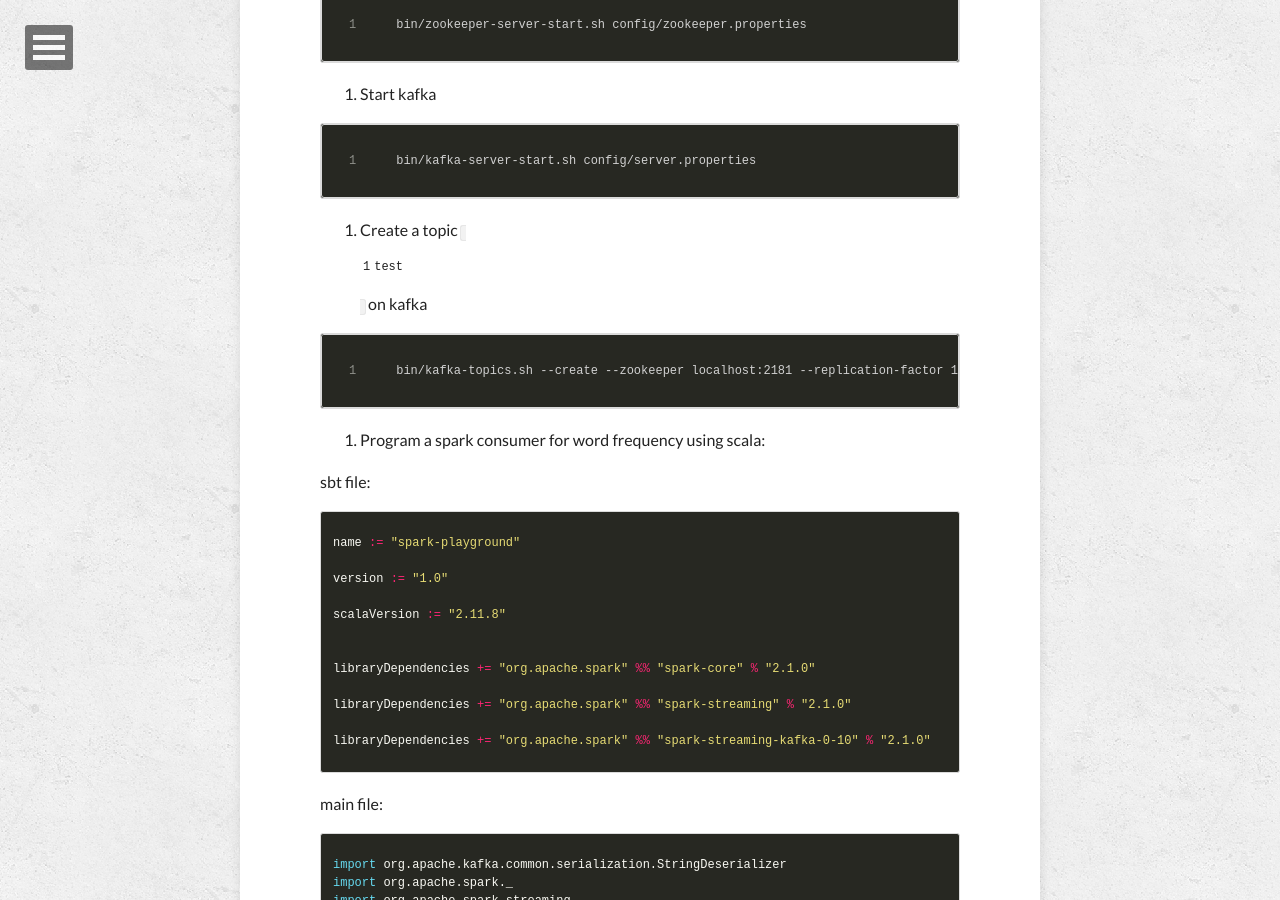
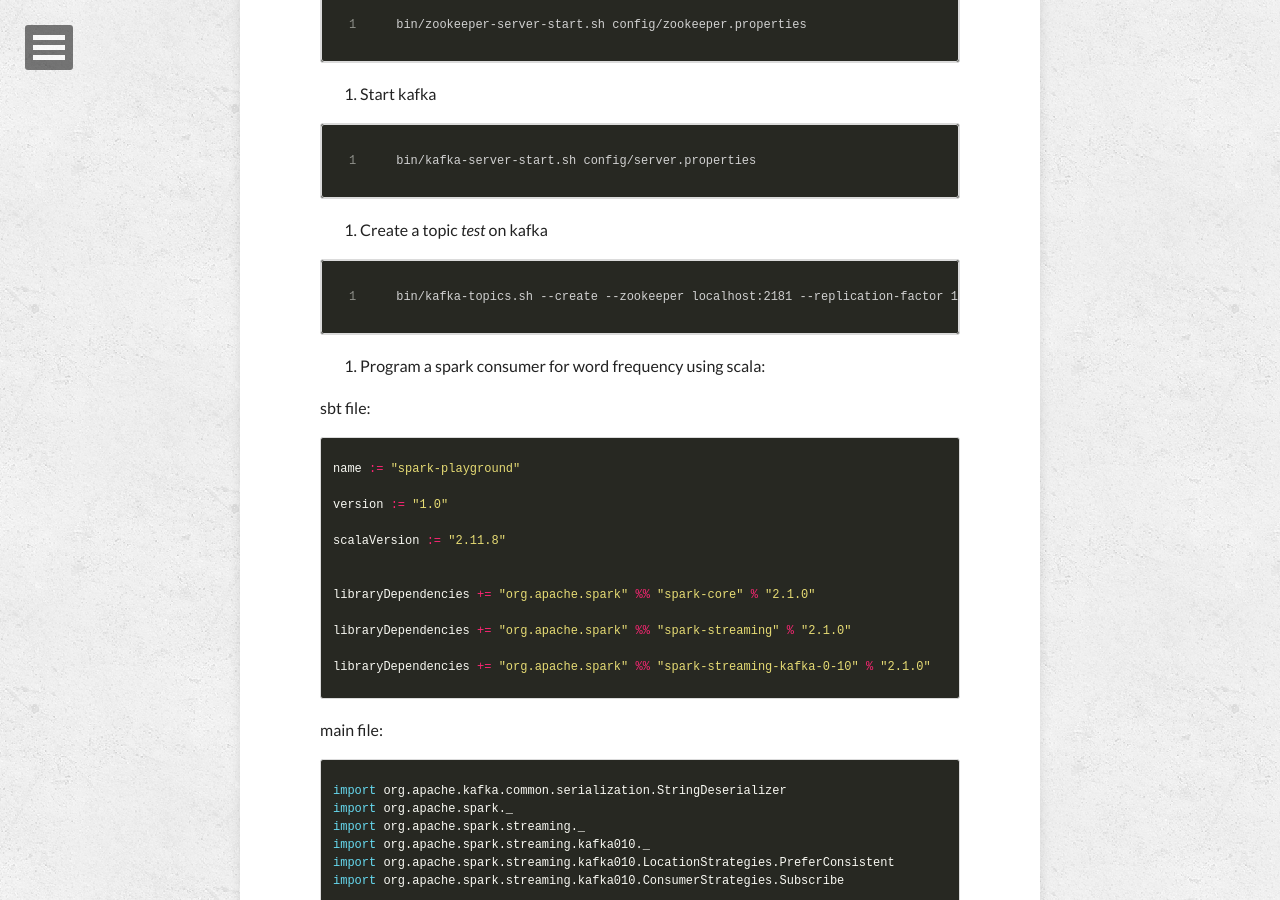
Before and after one commit to visualskyrim/visualskyrim.github.io, a Jekyll site: the page built from _posts/2017-01-23-play-around-with-kafka-and-spark.md, in a window 1280 px wide and 900 px high, scrolled down 1249 px. Built offline with Jekyll 4.4.1, drawn with Linux system fonts in a browser that asks for light colours; nearby versions of some CDN libraries; comment, search, counter and statistics services are not loaded.

Commit message:
Correct some markdown syntax

````diff
--- a/_posts/2017-01-23-play-around-with-kafka-and-spark.md
+++ b/_posts/2017-01-23-play-around-with-kafka-and-spark.md
@@ -50,7 +50,7 @@ bin/zookeeper-server-start.sh config/zookeeper.properties
 bin/kafka-server-start.sh config/server.properties
 ```
 
-4. Create a topic `test` on kafka
+4. Create a topic *test* on kafka
 
 ```
 bin/kafka-topics.sh --create --zookeeper localhost:2181 --replication-factor 1 --partitions 1 --topic test
@@ -123,7 +123,7 @@ object AQuickExample extends App {
 sbt run
 ```
 
-7. Start a console kafka producer and fire some message to the kafka using the topic `test`.
+7. Start a console kafka producer and fire some message to the kafka using the topic *test*.
 
 Start the console producer:
 
````
